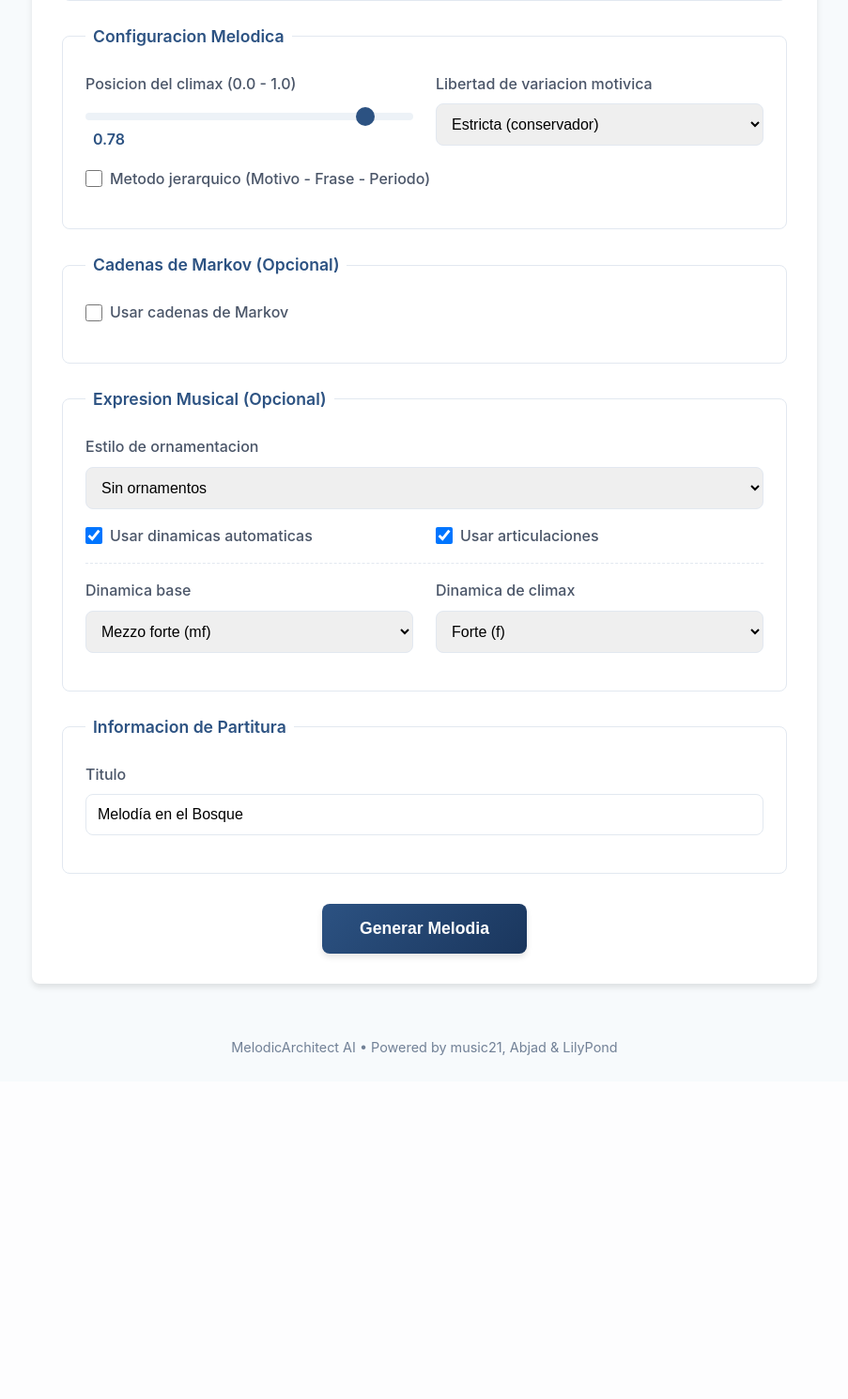
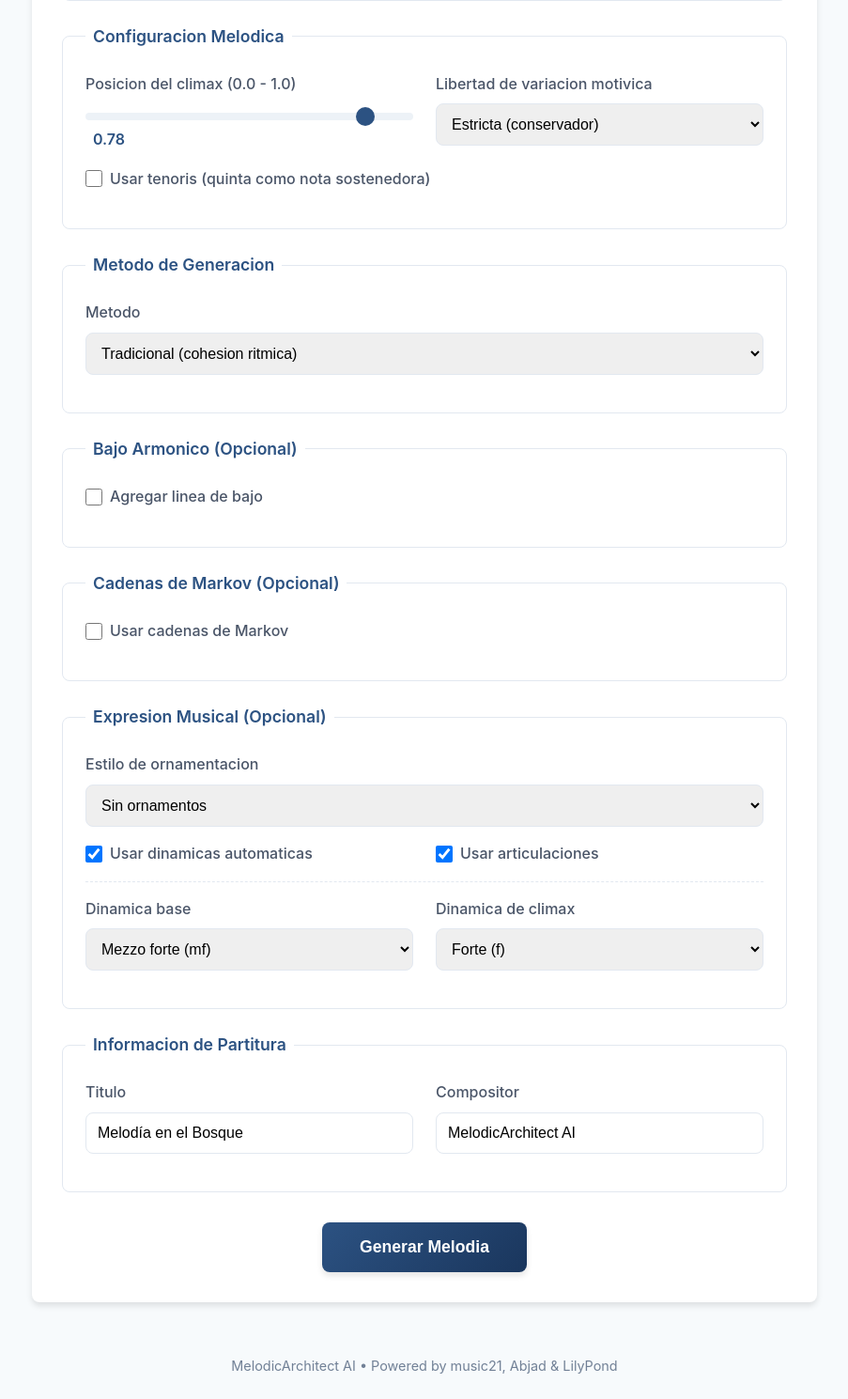
Before and after one commit to cdavidbm/melody_assistant, a Flask app: page / in a window 1280 px wide. Shown: the part 813-2302 px from the top of the page at 94% size, without its empty margins (188-1091 px from the left). Before the commit the page ends 1936 px from the top, so only its background shows below. Run offline with Flask 3, Linux system fonts and the light colour scheme; some libraries are stand-ins or nearby versions.

Commit message:
FEAT: Sincronizar opciones CLI/Web + Bajo armónico independiente
- Añadir opciones faltantes a interfaz Web:
  - Tenoris (quinta como nota sostenedora)
  - Orden de Markov (1-3)
  - Método genético con configuración
  - Compositor editable en partitura

- Separar bajo armónico como opción independiente:
  - Ya no es un "método de generación" exclusivo
  - Ahora es checkbox "Agregar línea de bajo"
  - Se puede combinar con cualquier método (tradicional/jerárquico/genético)
  - Opciones: estilo (simple/alberti/walking) y octava

- CLI y Web ahora tienen paridad de opciones

🤖 Generated with [Claude Code](https://claude.com/claude-code)

Co-Authored-By: Claude Opus 4.5 <noreply@anthropic.com>

```diff
--- a/web/app.py
+++ b/web/app.py
@@ -26,6 +26,7 @@ from melody_generator.config import (
 from melody_generator.models import ImpulseType
 from melody_generator.cli import MODE_MAP, COMPOSER_MAP
 from melody_generator.ornamentation import OrnamentStyle
+from melody_generator.bass import BassStyle, BassConfig
 
 app = Flask(__name__)
 
@@ -65,6 +66,21 @@ DYNAMIC_LEVELS = [
     ("f", "Forte (f)"),
     ("ff", "Fortissimo (ff)"),
 ]
+GENERATION_METHODS = [
+    ("traditional", "Tradicional (cohesion ritmica)"),
+    ("hierarchical", "Jerarquico (Motivo - Frase - Periodo)"),
+    ("genetic", "Genetico (Evolucion de motivos con DEAP)"),
+]
+BASS_STYLES = [
+    ("simple", "Simple (una nota por compas)"),
+    ("alberti", "Alberti (arpegio clasico)"),
+    ("walking", "Walking (movimiento diatonico)"),
+]
+MARKOV_ORDERS = [
+    (1, "1 (menos contexto)"),
+    (2, "2 (recomendado)"),
+    (3, "3 (maximo contexto)"),
+]
 
 
 def get_random_defaults():
@@ -78,11 +94,23 @@ def get_random_defaults():
         "complexity": random.choice([1, 2]),
         "impulse": random.choice(["tetic", "anacroustic"]),
         "use_rests": random.choice([True, False]),
+        "use_tenoris": False,
         "use_markov": False,
         "composer": "bach",
         "markov_weight": 0.3,
+        "markov_order": 2,
         "climax_position": round(random.uniform(0.6, 0.8), 2),
         "variation_freedom": random.choice([1, 2, 3]),
+        # Generation method
+        "generation_method": "traditional",
+        # Genetic options
+        "genetic_generations": 15,
+        "genetic_population": 30,
+        "genetic_markov_polish": True,
+        # Bass options (independent)
+        "add_bass": False,
+        "bass_style": "simple",
+        "bass_octave": 3,
         # Expression options
         "ornamentation_style": "none",
         "use_dynamics": True,
@@ -98,6 +126,7 @@ def get_random_defaults():
             "Elegía",
             "Impromptu",
         ]),
+        "score_composer": "MelodicArchitect AI",
     }
 
 
@@ -117,6 +146,9 @@ def index():
         composers=COMPOSERS,
         ornamentation_styles=ORNAMENTATION_STYLES,
         dynamic_levels=DYNAMIC_LEVELS,
+        generation_methods=GENERATION_METHODS,
+        bass_styles=BASS_STYLES,
+        markov_orders=MARKOV_ORDERS,
     )
 
 
@@ -133,13 +165,26 @@ def generate():
         complexity = int(request.form.get("complexity", 2))
         impulse_str = request.form.get("impulse", "tetic")
         use_rests = request.form.get("use_rests") == "on"
+        use_tenoris = request.form.get("use_tenoris") == "on"
         use_markov = request.form.get("use_markov") == "on"
         composer = request.form.get("composer", "bach")
         markov_weight = float(request.form.get("markov_weight", 0.5))
+        markov_order = int(request.form.get("markov_order", 2))
         climax_position = float(request.form.get("climax_position", 0.75))
         variation_freedom = int(request.form.get("variation_freedom", 2))
         title = request.form.get("title", "Melodía Generada")
-        use_hierarchical = request.form.get("use_hierarchical") == "on"
+        score_composer = request.form.get("score_composer", "MelodicArchitect AI")
+        generation_method = request.form.get("generation_method", "traditional")
+
+        # Parse genetic options
+        genetic_generations = int(request.form.get("genetic_generations", 15))
+        genetic_population = int(request.form.get("genetic_population", 30))
+        genetic_markov_polish = request.form.get("genetic_markov_polish") == "on"
+
+        # Parse bass options (independent checkbox)
+        add_bass = request.form.get("add_bass") == "on"
+        bass_style_str = request.form.get("bass_style", "simple")
+        bass_octave = int(request.form.get("bass_octave", 3))
 
         # Parse expression options
         ornamentation_style = request.form.get("ornamentation_style", "none")
@@ -155,6 +200,14 @@ def generate():
             "acephalous": ImpulseType.ACEPHALOUS,
         }
         impulse_type = impulse_map.get(impulse_str, ImpulseType.TETIC)
+
+        # Map bass style
+        bass_style_map = {
+            "simple": BassStyle.SIMPLE,
+            "alberti": BassStyle.ALBERTI,
+            "walking": BassStyle.WALKING,
+        }
+        bass_style = bass_style_map.get(bass_style_str, BassStyle.SIMPLE)
 
         # Create configuration
         config = GenerationConfig(
@@ -174,6 +227,8 @@ def generate():
                 climax_intensity=1.5,
                 max_interval=6,
                 infraction_rate=0.1,
+                use_tenoris=use_tenoris,
+                tenoris_probability=0.2,
             ),
             motif=MotifConfig(
                 use_motivic_variations=True,
@@ -184,7 +239,7 @@ def generate():
                 enabled=use_markov,
                 composer=composer,
                 weight=markov_weight,
-                order=2,
+                order=markov_order,
             ),
         )
 
@@ -200,23 +255,55 @@ def generate():
 
         # Generate melody
         architect = MelodicArchitect(config=config, expression_config=expression_config)
+        lilypond_code = None
 
-        if use_hierarchical:
+        # Step 1: Generate melody with chosen method
+        if generation_method == "genetic":
+            staff = architect.generate_period_genetic(
+                generations=genetic_generations,
+                population_size=genetic_population,
+                use_markov_polish=genetic_markov_polish,
+            )
+        elif generation_method == "hierarchical":
             result = architect.generate_period_hierarchical()
             staff = result[0] if isinstance(result, tuple) else result
-        else:
+        else:  # traditional
             staff = architect.generate_period()
+
+        # Step 2: Add bass if requested (can combine with any method)
+        if add_bass:
+            bass_config = BassConfig(
+                style=bass_style,
+                octave=bass_octave,
+            )
+            lilypond_code = architect.generate_period_with_bass(
+                bass_style=bass_style,
+                bass_config=bass_config,
+                return_staffs=False,
+            )
 
         # Apply expression if any expression option is enabled
         if expression_config.use_ornamentation or expression_config.use_dynamics or expression_config.use_articulations:
             staff = architect.apply_expression(staff)
 
-        # Format as LilyPond
-        lilypond_code = architect.format_as_lilypond(
-            staff,
-            title=title,
-            composer="MelodicArchitect AI",
-        )
+        # Format as LilyPond (if not already generated with bass)
+        if lilypond_code is None:
+            lilypond_code = architect.format_as_lilypond(
+                staff,
+                title=title,
+                composer=score_composer,
+            )
+        else:
+            # Add header to bass lilypond code
+            header_code = ""
+            if title or score_composer:
+                header_code = "\\header {\n"
+                if title:
+                    header_code += f'  title = "{title}"\n'
+                if score_composer:
+                    header_code += f'  composer = "{score_composer}"\n'
+                header_code += "}\n\n"
+            lilypond_code = header_code + lilypond_code
 
         # Save files
         timestamp = datetime.now().strftime("%Y%m%d_%H%M%S")
--- a/web/templates/form.html
+++ b/web/templates/form.html
@@ -148,8 +148,82 @@
 
             <div class="form-row">
                 <div class="form-group checkbox-group">
-                    <input type="checkbox" name="use_hierarchical" id="use_hierarchical">
-                    <label for="use_hierarchical">Metodo jerarquico (Motivo - Frase - Periodo)</label>
+                    <input type="checkbox" name="use_tenoris" id="use_tenoris" {{ 'checked' if defaults.use_tenoris else '' }}>
+                    <label for="use_tenoris">Usar tenoris (quinta como nota sostenedora)</label>
+                </div>
+            </div>
+        </fieldset>
+
+        <!-- Metodo de Generacion -->
+        <fieldset>
+            <legend>Metodo de Generacion</legend>
+
+            <div class="form-row">
+                <div class="form-group">
+                    <label for="generation_method">Metodo</label>
+                    <select name="generation_method" id="generation_method">
+                        {% for value, label in generation_methods %}
+                        <option value="{{ value }}" {{ 'selected' if value == defaults.generation_method else '' }}>{{ label }}</option>
+                        {% endfor %}
+                    </select>
+                </div>
+            </div>
+
+            <!-- Genetic options (shown when genetic method selected) -->
+            <div class="genetic-options" id="genetic-options" style="display: none;">
+                <div class="form-row">
+                    <div class="form-group">
+                        <label for="genetic_generations">Generaciones</label>
+                        <input type="number" name="genetic_generations" id="genetic_generations"
+                               min="5" max="100" value="{{ defaults.genetic_generations }}">
+                    </div>
+
+                    <div class="form-group">
+                        <label for="genetic_population">Poblacion</label>
+                        <input type="number" name="genetic_population" id="genetic_population"
+                               min="10" max="200" value="{{ defaults.genetic_population }}">
+                    </div>
+                </div>
+
+                <div class="form-row">
+                    <div class="form-group checkbox-group">
+                        <input type="checkbox" name="genetic_markov_polish" id="genetic_markov_polish" {{ 'checked' if defaults.genetic_markov_polish else '' }}>
+                        <label for="genetic_markov_polish">Pulido Markov (suaviza voice leading)</label>
+                    </div>
+                </div>
+            </div>
+        </fieldset>
+
+        <!-- Bajo Armonico (Opcional) -->
+        <fieldset>
+            <legend>Bajo Armonico (Opcional)</legend>
+
+            <div class="form-row">
+                <div class="form-group checkbox-group">
+                    <input type="checkbox" name="add_bass" id="add_bass" {{ 'checked' if defaults.add_bass else '' }}>
+                    <label for="add_bass">Agregar linea de bajo</label>
+                </div>
+            </div>
+
+            <div class="bass-options" id="bass-options" style="display: none;">
+                <div class="form-row">
+                    <div class="form-group">
+                        <label for="bass_style">Estilo de bajo</label>
+                        <select name="bass_style" id="bass_style">
+                            {% for value, label in bass_styles %}
+                            <option value="{{ value }}" {{ 'selected' if value == defaults.bass_style else '' }}>{{ label }}</option>
+                            {% endfor %}
+                        </select>
+                    </div>
+
+                    <div class="form-group">
+                        <label for="bass_octave">Octava del bajo</label>
+                        <select name="bass_octave" id="bass_octave">
+                            <option value="2" {{ 'selected' if defaults.bass_octave == 2 else '' }}>2 (muy grave)</option>
+                            <option value="3" {{ 'selected' if defaults.bass_octave == 3 else '' }}>3 (grave - recomendado)</option>
+                            <option value="4" {{ 'selected' if defaults.bass_octave == 4 else '' }}>4 (media)</option>
+                        </select>
+                    </div>
                 </div>
             </div>
         </fieldset>
@@ -182,6 +256,17 @@
                                min="0" max="1" step="0.1" value="{{ defaults.markov_weight }}"
                                oninput="this.nextElementSibling.value = this.value">
                         <output>{{ defaults.markov_weight }}</output>
+                    </div>
+                </div>
+
+                <div class="form-row">
+                    <div class="form-group">
+                        <label for="markov_order">Orden de la cadena (contexto previo)</label>
+                        <select name="markov_order" id="markov_order">
+                            {% for value, label in markov_orders %}
+                            <option value="{{ value }}" {{ 'selected' if value == defaults.markov_order else '' }}>{{ label }}</option>
+                            {% endfor %}
+                        </select>
                     </div>
                 </div>
             </div>
@@ -242,9 +327,14 @@
             <legend>Informacion de Partitura</legend>
 
             <div class="form-row">
-                <div class="form-group full-width">
+                <div class="form-group">
                     <label for="title">Titulo</label>
                     <input type="text" name="title" id="title" value="{{ defaults.title }}" placeholder="Melodia Generada">
+                </div>
+
+                <div class="form-group">
+                    <label for="score_composer">Compositor</label>
+                    <input type="text" name="score_composer" id="score_composer" value="{{ defaults.score_composer }}" placeholder="MelodicArchitect AI">
                 </div>
             </div>
         </fieldset>
@@ -273,10 +363,25 @@
         document.getElementById('dynamics-options').style.display = this.checked ? 'block' : 'none';
     });
 
+    // Toggle bass options visibility
+    document.getElementById('add_bass').addEventListener('change', function() {
+        document.getElementById('bass-options').style.display = this.checked ? 'block' : 'none';
+    });
+
+    // Toggle generation method options (genetic only now)
+    function updateGenerationMethodOptions() {
+        var method = document.getElementById('generation_method').value;
+        document.getElementById('genetic-options').style.display = (method === 'genetic') ? 'block' : 'none';
+    }
+    document.getElementById('generation_method').addEventListener('change', updateGenerationMethodOptions);
+
     // Initialize visibility
     document.getElementById('markov-options').style.display =
         document.getElementById('use_markov').checked ? 'block' : 'none';
     document.getElementById('dynamics-options').style.display =
         document.getElementById('use_dynamics').checked ? 'block' : 'none';
+    document.getElementById('bass-options').style.display =
+        document.getElementById('add_bass').checked ? 'block' : 'none';
+    updateGenerationMethodOptions();
 </script>
 {% endblock %}
```
Also changed, not shown: melody_generator/cli.py (+28 -21 lines).
